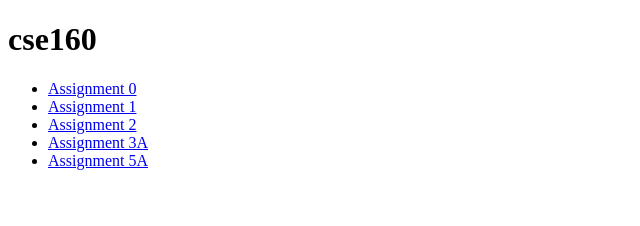
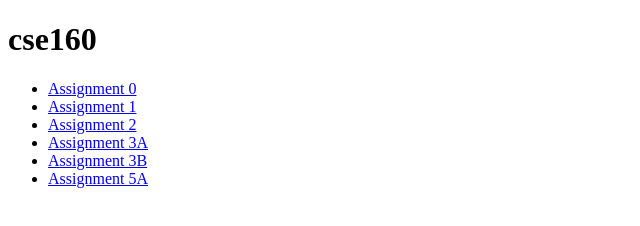
Before and after one commit to ChinmayG123/cse160, a plain HTML site: page index.html in a window 1280 px wide. Shown: the whole page, without its empty margins (0-640 px from the left). Drawn offline with Linux system fonts and the light colour scheme.

Commit message:
readme and index

```diff
--- a/index.html
+++ b/index.html
@@ -12,6 +12,7 @@
         <li><a href="https://chinmayg123.github.io/cse160/Chinmay_Gowdru_Assignment_1/src/ColoredPoints.html">Assignment 1</a></li>
         <li><a href="https://chinmayg123.github.io/cse160/Chinmay_Gowdru_Assignment_2/src/BlockyAnimal.html">Assignment 2</a></li>
         <li><a href="https://chinmayg123.github.io/cse160/Chinmay_Gowdru_Assignment_3A/src/BlockyAnimal.html">Assignment 3A</a></li>
+        <li><a href="https://chinmayg123.github.io/cse160/Chinmay_Gowdru_Assignment_3B/src/BlockyAnimal.html">Assignment 3B</a></li>
         <li><a href="https://chinmayg123.github.io/cse160/Chinmay_Gowdru_Assignment_5/src/asgn5a.html">Assignment 5A</a></li>
     </ul>
 </body>
```
Also changed, not shown: README.md.
